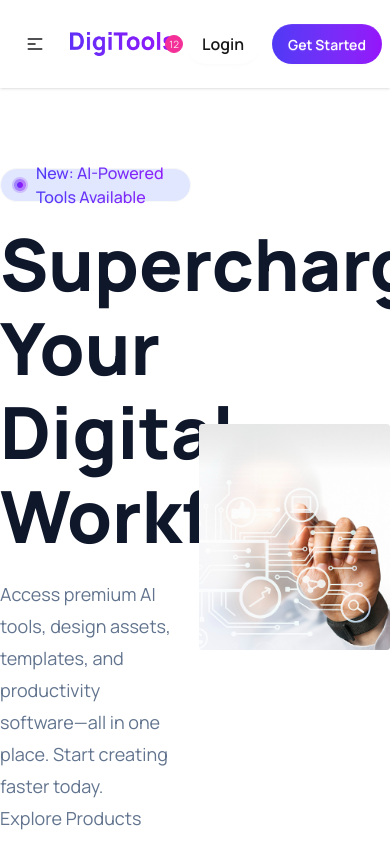
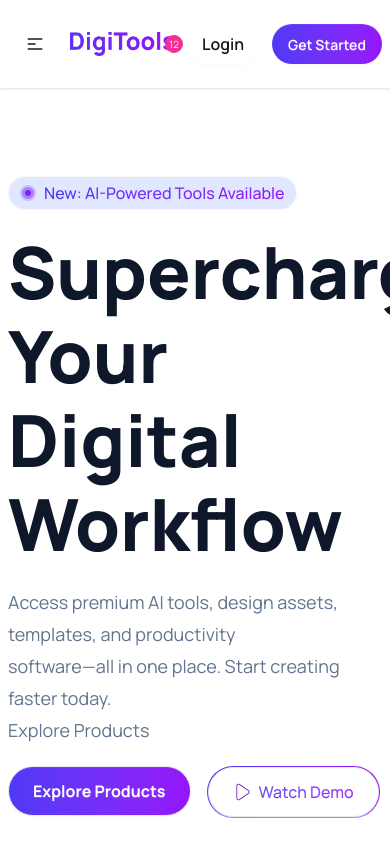
Before and after one commit to IamPial/digitools-pricing-app, a React (Vite) app: page / in a window 390 px wide. Shown: the top 844 px of the page. Built offline with nearby package versions, Linux system fonts and the light colour scheme.

Commit message:
responsiveness into the banner section

```diff
--- a/src/components/Homepage/Banner.jsx
+++ b/src/components/Homepage/Banner.jsx
@@ -6,7 +6,7 @@ import bannerImg from "../../assets/banner.png";
 const Banner = () => {
   return (
     <div className="container mx-auto py-20">
-      <div className="grid grid-cols-2 gap-2 items-center">
+      <div className="grid grid-cols-1 lg:grid-cols-2 p-2 lg:p-0  gap-10 lg:gap-2  items-center">
         <div className="space-y-5">
           <div className="badge bg-[#E1E7FF] flex items-center rounded-full py-4">
             <img src={statusImg} alt="" />
@@ -38,7 +38,7 @@ const Banner = () => {
             </div>
           </div>
         </div>
-        <div className="flex justify-end items-center">
+        <div className="flex justify-center lg:justify-end items-center">
           <img src={bannerImg} alt="Banner Image" />
         </div>
       </div>
```
